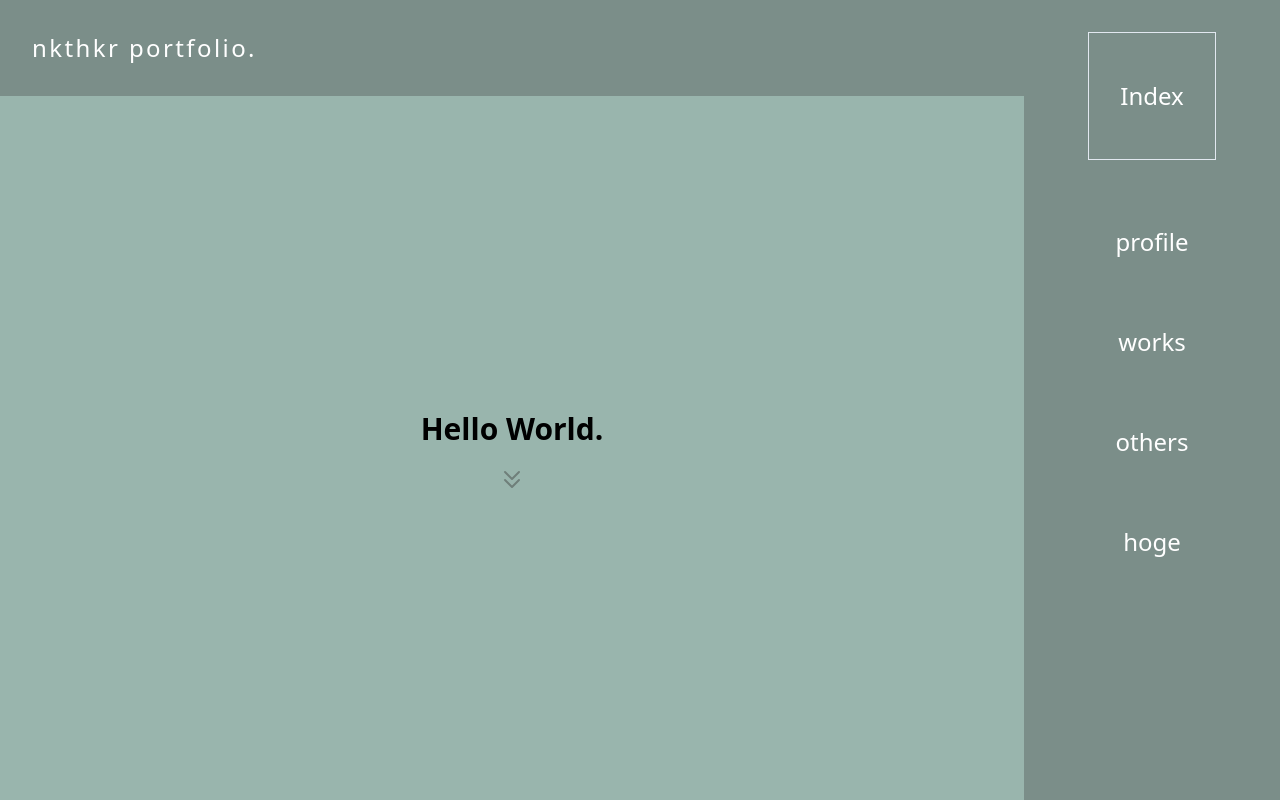
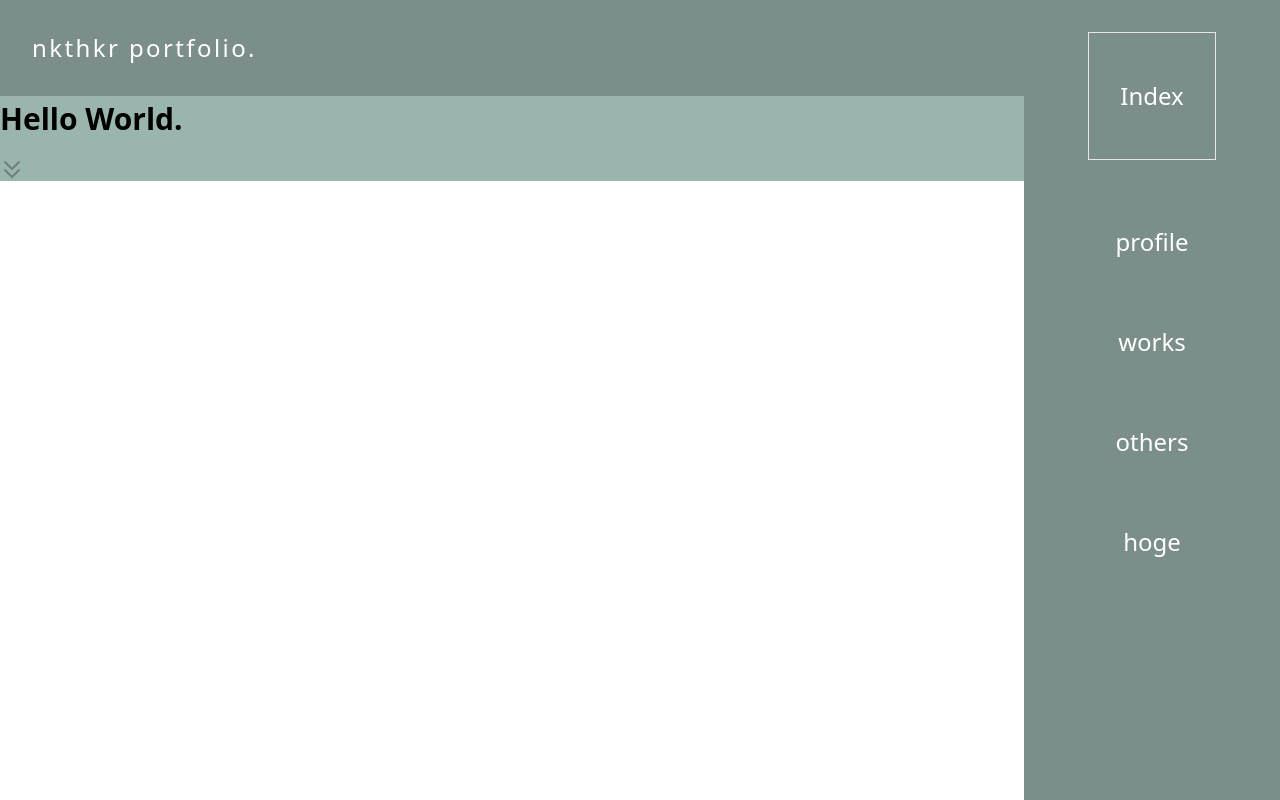
Before and after one commit to nacal/portfolio, a Nuxt app: page / in a window 1280 px wide. Built offline with nearby package versions, Linux system fonts and the light colour scheme.

Commit message:
Develop Hero component

```diff
--- /dev/null
+++ b/components/templates/Hero.vue
@@ -0,0 +1,16 @@
+<template>
+  <section class="section">
+    <h1 class="font-bold text-3xl">Hello World.</h1>
+    <ScrollDown />
+  </section>
+</template>
+
+<script>
+import ScrollDown from '@/components/atoms/ScrollDown'
+
+export default {
+  components: {
+    ScrollDown,
+  },
+}
+</script>
--- a/pages/index.vue
+++ b/pages/index.vue
@@ -1,23 +1,15 @@
 <template>
   <div class="container">
-    <h1 class="font-bold text-3xl">Hello World.</h1>
-    <ScrollDown />
+    <Hero />
   </div>
 </template>
 
 <script>
-import ScrollDown from '@/components/atoms/ScrollDown'
+import Hero from '@/components/templates/Hero'
 
 export default {
   components: {
-    ScrollDown,
+    Hero,
   },
 }
 </script>
-
-<style lang="postcss">
-.container {
-  min-height: calc(100vh - 6rem);
-  @apply flex flex-col justify-center items-center text-center mx-auto;
-}
-</style>
```
